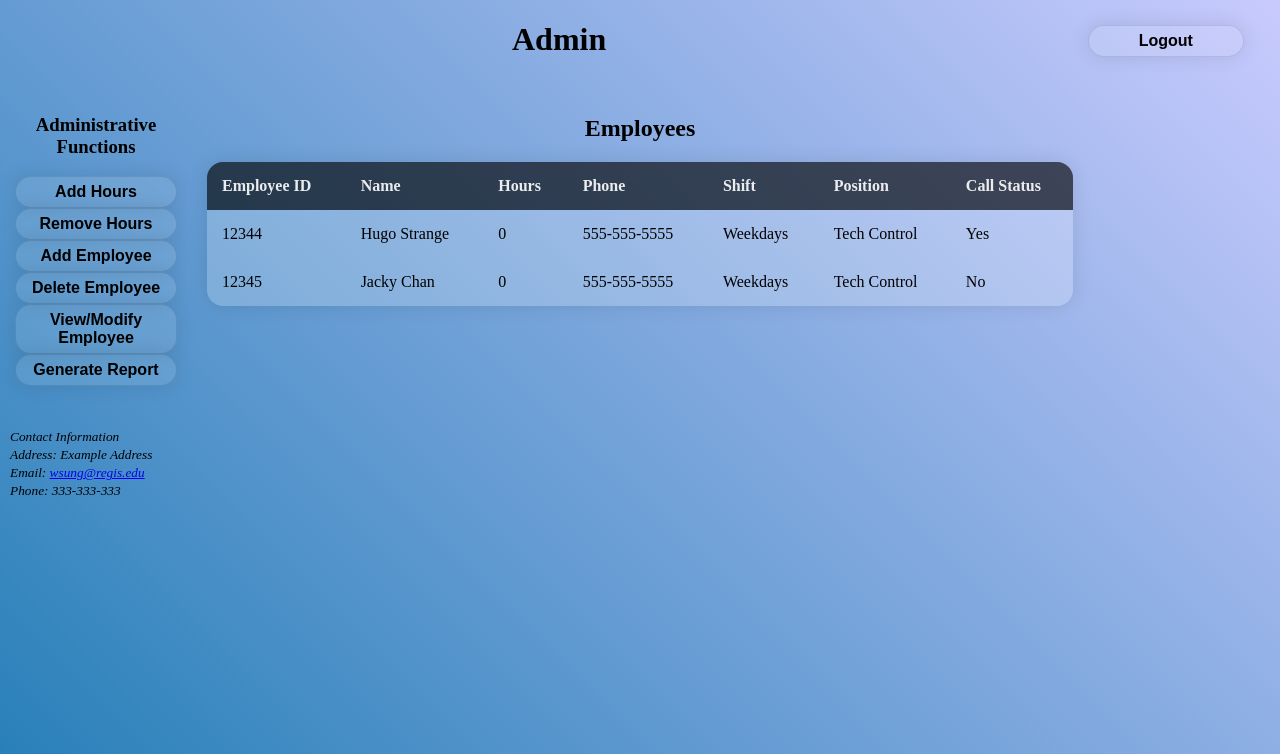
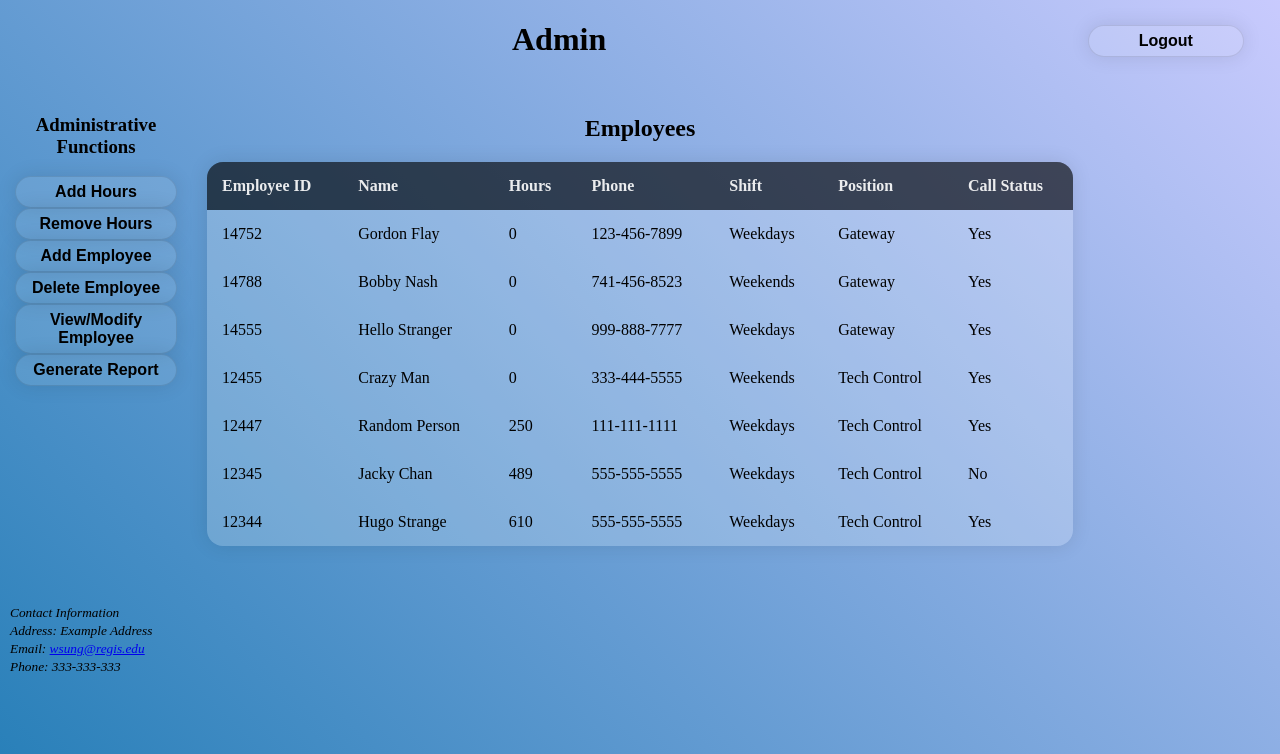
Before and after one commit to KungFoodie/overtime-app, a Flask app: page /admin in a window 1280 px wide. Shown: the part 46-800 px from the top of the page. Run offline with Flask 3, Linux system fonts and the light colour scheme; a user stored in the database is signed in; data comes from the database, SQL or seed files in the repository; data that the repository does not hold is empty.

Commit message:
Modified directories and layout, also corrected bug with form resubmission

```diff
--- a/Capstone/database_code/dbtools.py
+++ b/Capstone/Python/dbtools.py
@@ -1,7 +1,15 @@
 import sqlite3
 import csv
+import os
 
-database = 'C:\\Users\\willi\\Documents\\Regis\\CS493\\Capstone\\employees.sqlite'
+# get current directory
+path = os.getcwd()
+
+# parent directory
+parent = os.path.dirname(path)
+
+# database path
+database = parent + '\\database\\employees.sqlite'
 
 def connect(db):
     return sqlite3.connect(db)
--- a/Capstone/linkedlist.py
+++ b/Capstone/Python/linkedlist.py
@@ -1,4 +1,4 @@
-import employee
+from Capstone.Python import employee
 
 
 class LinkedList:
--- a/Capstone/logic.py
+++ b/Capstone/Python/logic.py
@@ -1,11 +1,15 @@
-from database_code import dbtools as db
 import sqlite3
-import employee
-import linkedlist
+from Capstone.Python import employee, linkedlist, dbtools as db
 import os
 
-directory = os.getcwd()
-database = directory + '\\employees.sqlite'
+# get current directory
+path = os.getcwd()
+
+# parent directory
+parent = os.path.dirname(path)
+
+# database path
+database = parent + '\\database\\employees.sqlite'
 
 
 def generate_list():
@@ -69,7 +73,7 @@ def generate_list_by_job(job):
 
 def generate_table_by_job(emp_list: linkedlist.LinkedList, htmlname):
 
-    html = directory + '\\templates\\' + htmlname
+    html = parent + '\\templates\\' + htmlname
     if emp_list.get_node_count() == 0:
         body = "No Employees Found In System"
         with open(html, mode='w') as html:
@@ -118,7 +122,7 @@ def generate_table_by_job(emp_list: linkedlist.LinkedList, htmlname):
 def generate_admin_table():
     emp_list = generate_list()
 
-    html = directory + '\\templates\\admintable.html'
+    html = parent + '\\templates\\admintable.html'
     if emp_list.get_node_count() == 0:
         body = "No Employees Found In System"
         with open(html, mode='w') as html:
--- a/Capstone/app.py
+++ b/Capstone/app.py
@@ -2,17 +2,22 @@ from html import escape
 
 from flask import Flask, render_template, request, session, redirect, url_for
 
-import employee
-from database_code.checker import status
-from database_code import dbtools as db
-import logic
+from Capstone.Python.checker import status
+from Capstone.Python import logic, dbtools as db
+import os
 
 app = Flask(__name__)
 app.config['TEMPLATES_AUTO_RELOAD'] = True
 app.secret_key = "!@#123$%^456"
 
-database = 'C:\\Users\\willi\\Documents\\Regis\\CS493\\Capstone\\employees.sqlite'
+# get current directory
+path = os.getcwd()
 
+# parent directory
+parent = os.path.dirname(path)
+
+# database path
+database = parent + '\\database\\employees.sqlite'
 
 @app.route('/')
 @app.route('/index', methods=['GET', 'POST'])
--- a/Capstone/templates/add.html
+++ b/Capstone/templates/add.html
@@ -13,7 +13,7 @@
 
 {% if submitted is sameas true %}
     <script>
-        window.opener.location.reload();
+        window.opener.location.replace(window.opener.location.href);
         window.close();
 
     </script>
--- a/Capstone/templates/admintable.html
+++ b/Capstone/templates/admintable.html
@@ -10,10 +10,46 @@
 			<th class="colhead">Call Status</th>
 		</thead>
 		<tr class="roweven">
-			<td class="coleven">12344</td>
-			<td class="colodd">Hugo Strange</td>
+			<td class="coleven">14752</td>
+			<td class="colodd">Gordon Flay</td>
 			<td class="coleven">0</td>
-			<td class="colodd">555-555-5555</td>
+			<td class="colodd">123-456-7899</td>
+			<td class="coleven">Weekdays</td>
+			<td class="colodd">Gateway</td>
+			<td class="coleven">Yes</td>
+		</tr>
+		<tr class="rowodd">
+			<td class="coleven">14788</td>
+			<td class="colodd">Bobby Nash</td>
+			<td class="coleven">0</td>
+			<td class="colodd">741-456-8523</td>
+			<td class="coleven">Weekends</td>
+			<td class="colodd">Gateway</td>
+			<td class="coleven">Yes</td>
+		</tr>
+		<tr class="roweven">
+			<td class="coleven">14555</td>
+			<td class="colodd">Hello Stranger</td>
+			<td class="coleven">0</td>
+			<td class="colodd">999-888-7777</td>
+			<td class="coleven">Weekdays</td>
+			<td class="colodd">Gateway</td>
+			<td class="coleven">Yes</td>
+		</tr>
+		<tr class="rowodd">
+			<td class="coleven">12455</td>
+			<td class="colodd">Crazy Man</td>
+			<td class="coleven">0</td>
+			<td class="colodd">333-444-5555</td>
+			<td class="coleven">Weekends</td>
+			<td class="colodd">Tech Control</td>
+			<td class="coleven">Yes</td>
+		</tr>
+		<tr class="roweven">
+			<td class="coleven">12447</td>
+			<td class="colodd">Random Person</td>
+			<td class="coleven">250</td>
+			<td class="colodd">111-111-1111</td>
 			<td class="coleven">Weekdays</td>
 			<td class="colodd">Tech Control</td>
 			<td class="coleven">Yes</td>
@@ -21,11 +57,20 @@
 		<tr class="rowodd">
 			<td class="coleven">12345</td>
 			<td class="colodd">Jacky Chan</td>
-			<td class="coleven">0</td>
+			<td class="coleven">489</td>
 			<td class="colodd">555-555-5555</td>
 			<td class="coleven">Weekdays</td>
 			<td class="colodd">Tech Control</td>
 			<td class="coleven">No</td>
 		</tr>
+		<tr class="roweven">
+			<td class="coleven">12344</td>
+			<td class="colodd">Hugo Strange</td>
+			<td class="coleven">610</td>
+			<td class="colodd">555-555-5555</td>
+			<td class="coleven">Weekdays</td>
+			<td class="colodd">Tech Control</td>
+			<td class="coleven">Yes</td>
+		</tr>
 	</table>
 </div>
```
Also changed, not shown: Capstone/templates/gwtable.html (+32 -1 lines), Capstone/templates/tctable.html (+15 -1 lines), Capstone/Python/checker.py (renamed from Capstone/database_code/checker.py), Capstone/Python/employee.py (renamed from Capstone/employee.py), Capstone/database/employees.sqlite (added), Capstone/employees.sqlite (deleted), Capstone/report/report.csv (renamed from Capstone/report.csv).
